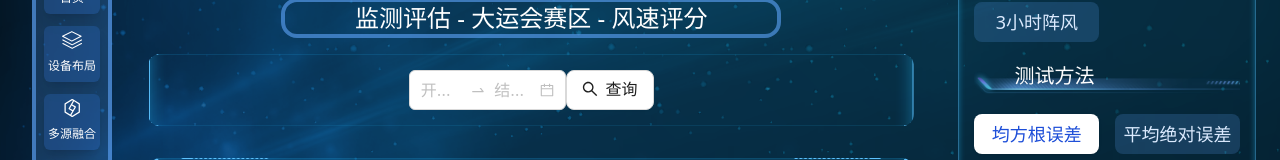
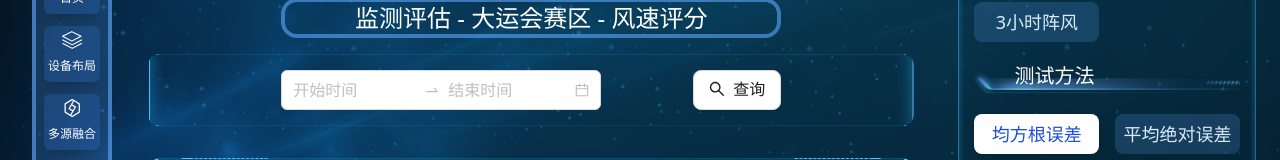
Before and after one commit to AAAkater/forecast-system, a Vue app: page /dashboard/tables in a window 1280 px wide. Shown: the part 278-438 px from the top of the page. Built offline with nearby package versions, Linux system fonts and the light colour scheme.

Commit message:
🐞 fix: cn language

```diff
--- a/src/views/dashboard/tables/components/src/SelectTime.vue
+++ b/src/views/dashboard/tables/components/src/SelectTime.vue
@@ -1,7 +1,10 @@
 <script lang="ts" setup>
 import { SearchOutlined } from "@ant-design/icons-vue"
-import { Dayjs } from "dayjs"
-import { h } from "vue"
+import locale from "ant-design-vue/es/date-picker/locale/zh_CN"
+import type { Dayjs } from "dayjs"
+import dayjs from "dayjs"
+import "dayjs/locale/zh-cn"
+import { h, ref } from "vue"
 // const onChange = (value: Dayjs, dateString: string) => {
 //   console.log("Selected Time: ", value)
 //   console.log("Formatted Selected Time: ", dateString)
@@ -10,7 +13,9 @@ import { h } from "vue"
 // const onOk = (value: Dayjs) => {
 //   console.log("onOk: ", value)
 // }
-
+dayjs.locale("zh-cn")
+type RangeValue = [Dayjs, Dayjs]
+const selectTime = ref<RangeValue>()
 const onRangeChange = (value: [Dayjs, Dayjs], dateString: [string, string]) => {
   console.log("Selected Time: ", value)
   console.log("Formatted Selected Time: ", dateString)
@@ -19,22 +24,28 @@ const onRangeChange = (value: [Dayjs, Dayjs], dateString: [string, string]) => {
 const onRangeOk = (value: [Dayjs, Dayjs]) => {
   console.log("onOk: ", value)
 }
+const onSearchClick = () => {
+  console.log("选择的时间", selectTime.value)
+}
 </script>
 
 <template>
-  <div class="flex w-1/3 min-w-44 items-center justify-between">
+  <div class="flex w-[500px] items-center justify-between">
     <a-range-picker
+      v-model:value="selectTime"
       :show-time="{ format: 'HH:mm' }"
       format="YYYY-MM-DD HH:mm"
       :placeholder="['开始时间', '结束时间']"
       @change="onRangeChange"
       @ok="onRangeOk"
       size="large"
-      class="w-full max-w-96"
+      class="w-80"
+      :locale="locale"
     />
     <a-button
       :icon="h(SearchOutlined)"
       size="large"
+      @click="onSearchClick"
     >
       查询
     </a-button>
```
